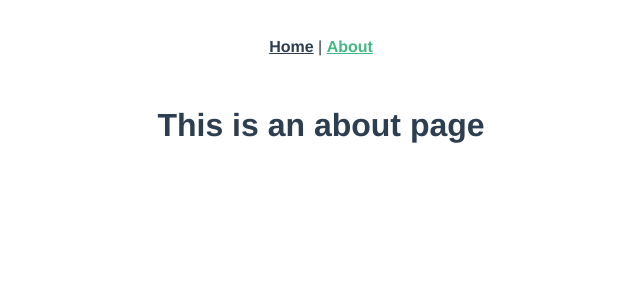
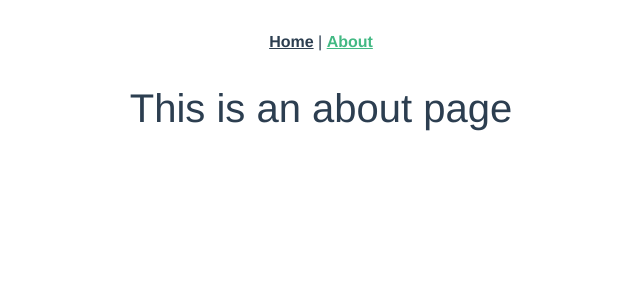
Before and after one commit to Mivzen/Mivzen.github.io, a Vue app: page /#/about in a window 1280 px wide. Shown: the top 300 px of the page, without its empty margins (319-959 px from the left). Built offline with nearby package versions, Linux system fonts and the light colour scheme.

Commit message:
Add Bootstrap

```diff
--- a/package.json
+++ b/package.json
@@ -8,6 +8,7 @@
     "lint": "vue-cli-service lint"
   },
   "dependencies": {
+    "bootstrap": "^5.1.3",
     "core-js": "^3.8.3",
     "vue": "^3.2.13",
     "vue-router": "^4.0.3",
--- a/public/index.html
+++ b/public/index.html
@@ -1,17 +1,23 @@
 <!DOCTYPE html>
-<html lang="">
+<html lang="da">
+
 <head>
   <meta charset="utf-8">
   <meta http-equiv="X-UA-Compatible" content="IE=edge">
-    <meta name="viewport" content="width=device-width,initial-scale=1.0">
+  <meta name="viewport" content="width=device-width, initial-scale=1">
   <link rel="icon" href="<%= BASE_URL %>favicon.ico">
-    <title><%= htmlWebpackPlugin.options.title %></title>
+  <title>
+    <%= htmlWebpackPlugin.options.title %>
+  </title>
 </head>
+
 <body>
   <noscript>
-      <strong>We're sorry but <%= htmlWebpackPlugin.options.title %> doesn't work properly without JavaScript enabled. Please enable it to continue.</strong>
+    <strong>We're sorry but <%= htmlWebpackPlugin.options.title %> doesn't work properly without JavaScript enabled.
+        Please enable it to continue.</strong>
   </noscript>
   <div id="app"></div>
   <!-- built files will be auto injected -->
 </body>
+
 </html>
--- a/src/main.js
+++ b/src/main.js
@@ -3,4 +3,6 @@ import App from "./App.vue";
 import router from "./router";
 import store from "./store";
 
+import "./styles/site.scss";
+
 createApp(App).use(store).use(router).mount("#app");
--- /dev/null
+++ b/src/styles/site.scss
@@ -0,0 +1,55 @@
+// Functions
+@import "../../node_modules/bootstrap/scss/functions";
+@import "functions";
+
+// Variables
+@import "../../node_modules/bootstrap/scss/variables";
+@import "variables";
+
+// Mixins
+@import "../../node_modules/bootstrap/scss/mixins";
+@import "mixins";
+
+// Utilities
+@import "../../node_modules/bootstrap/scss/utilities";
+
+// Normalization
+@import "../../node_modules/bootstrap/scss/root";
+@import "../../node_modules/bootstrap/scss/reboot";
+@import "../../node_modules/bootstrap/scss/type";
+
+// Components
+@import "../../node_modules/bootstrap/scss/images";
+@import "../../node_modules/bootstrap/scss/containers";
+@import "../../node_modules/bootstrap/scss/grid";
+@import "../../node_modules/bootstrap/scss/tables";
+@import "../../node_modules/bootstrap/scss/forms";
+@import "../../node_modules/bootstrap/scss/buttons";
+@import "../../node_modules/bootstrap/scss/transitions";
+@import "../../node_modules/bootstrap/scss/dropdown";
+@import "../../node_modules/bootstrap/scss/button-group";
+@import "../../node_modules/bootstrap/scss/nav";
+@import "../../node_modules/bootstrap/scss/navbar";
+@import "../../node_modules/bootstrap/scss/card";
+@import "../../node_modules/bootstrap/scss/accordion";
+@import "../../node_modules/bootstrap/scss/breadcrumb";
+@import "../../node_modules/bootstrap/scss/pagination";
+@import "../../node_modules/bootstrap/scss/badge";
+@import "../../node_modules/bootstrap/scss/alert";
+@import "../../node_modules/bootstrap/scss/progress";
+@import "../../node_modules/bootstrap/scss/list-group";
+@import "../../node_modules/bootstrap/scss/close";
+@import "../../node_modules/bootstrap/scss/toasts";
+@import "../../node_modules/bootstrap/scss/modal";
+@import "../../node_modules/bootstrap/scss/tooltip";
+@import "../../node_modules/bootstrap/scss/popover";
+@import "../../node_modules/bootstrap/scss/carousel";
+@import "../../node_modules/bootstrap/scss/spinners";
+@import "../../node_modules/bootstrap/scss/offcanvas";
+@import "../../node_modules/bootstrap/scss/placeholders";
+
+// Helpers
+@import "../../node_modules/bootstrap/scss/helpers";
+
+// Utilities
+@import "../../node_modules/bootstrap/scss/utilities/api";
--- a/vue.config.js
+++ b/vue.config.js
@@ -1,9 +1,9 @@
 const { defineConfig } = require("@vue/cli-service");
 module.exports = defineConfig({
   transpileDependencies: true,
-  outputDir: 'docs',
+  outputDir: "docs",
 
   css: {
-    sourceMap: true
-  }
+    sourceMap: true,
+  },
 });
```
Also changed, not shown: src/styles/_components.scss (added), src/styles/_functions.scss (added), src/styles/_mixins.scss (added), src/styles/_variables.scss (added), 9 other files (tests, documents, lock files or other folders). Lines whose indentation alone changed are shown as unchanged.
